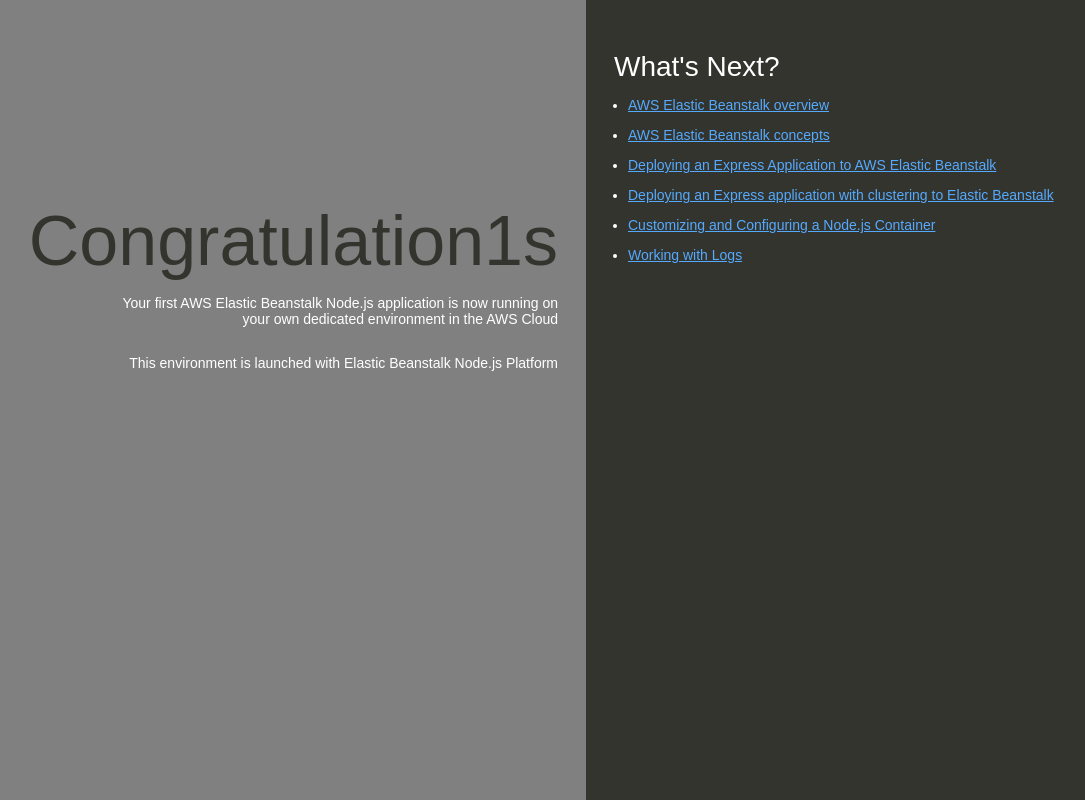
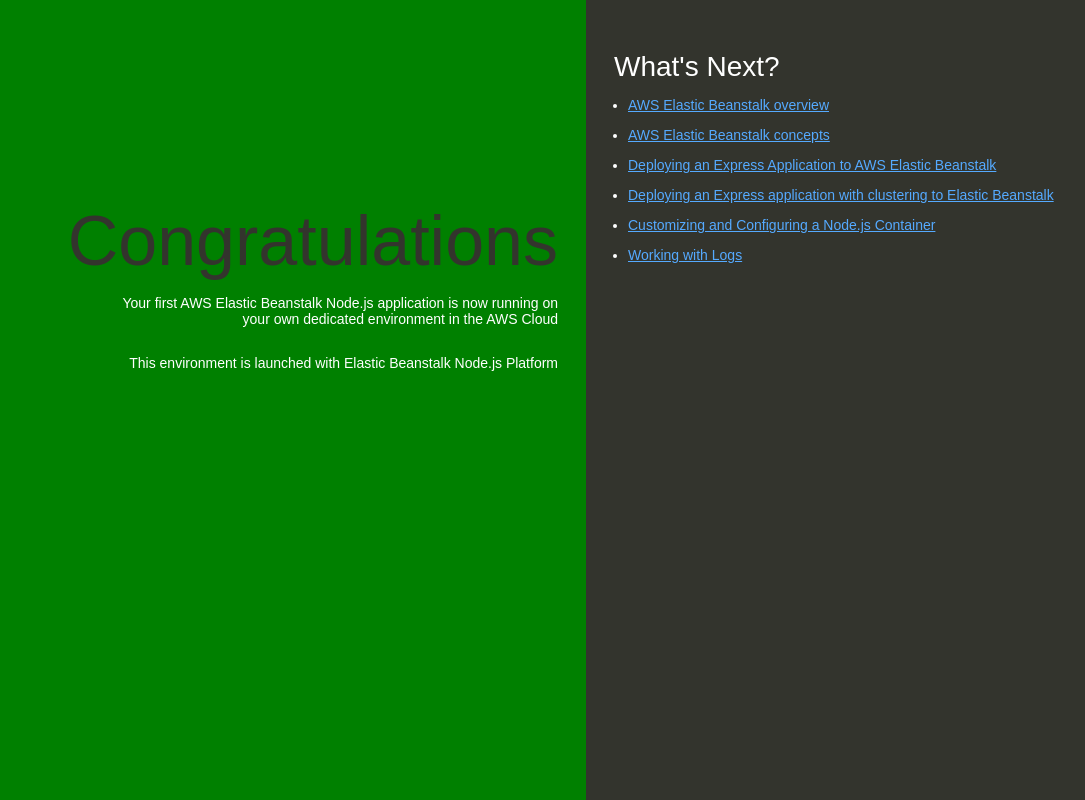
Before and after one commit to taras-oglabyak/app2, a website: page index.html in a window 1280 px wide. Shown: the whole page, without its empty margins (54-1139 px from the left). Drawn offline with Linux system fonts and the light colour scheme.

Commit message:
Update index.html

```diff
--- a/index.html
+++ b/index.html
@@ -35,7 +35,7 @@
 
         text-align: right;
         padding-top: 11em;
-        background-color: grey;
+        background-color: green;
 
       }
       .textColumn p {
@@ -74,7 +74,7 @@
   </head>
   <body data-new-gr-c-s-check-loaded="14.1198.0" data-gr-ext-installed="">
     <div class="textColumn">
-      <h1>Congratulation1s</h1>
+      <h1>Congratulations</h1>
       <p>Your first AWS Elastic Beanstalk Node.js application is now running on your own dedicated environment in the AWS Cloud</p>
       <p>This environment is launched with Elastic Beanstalk Node.js Platform</p>
     </div>
```
